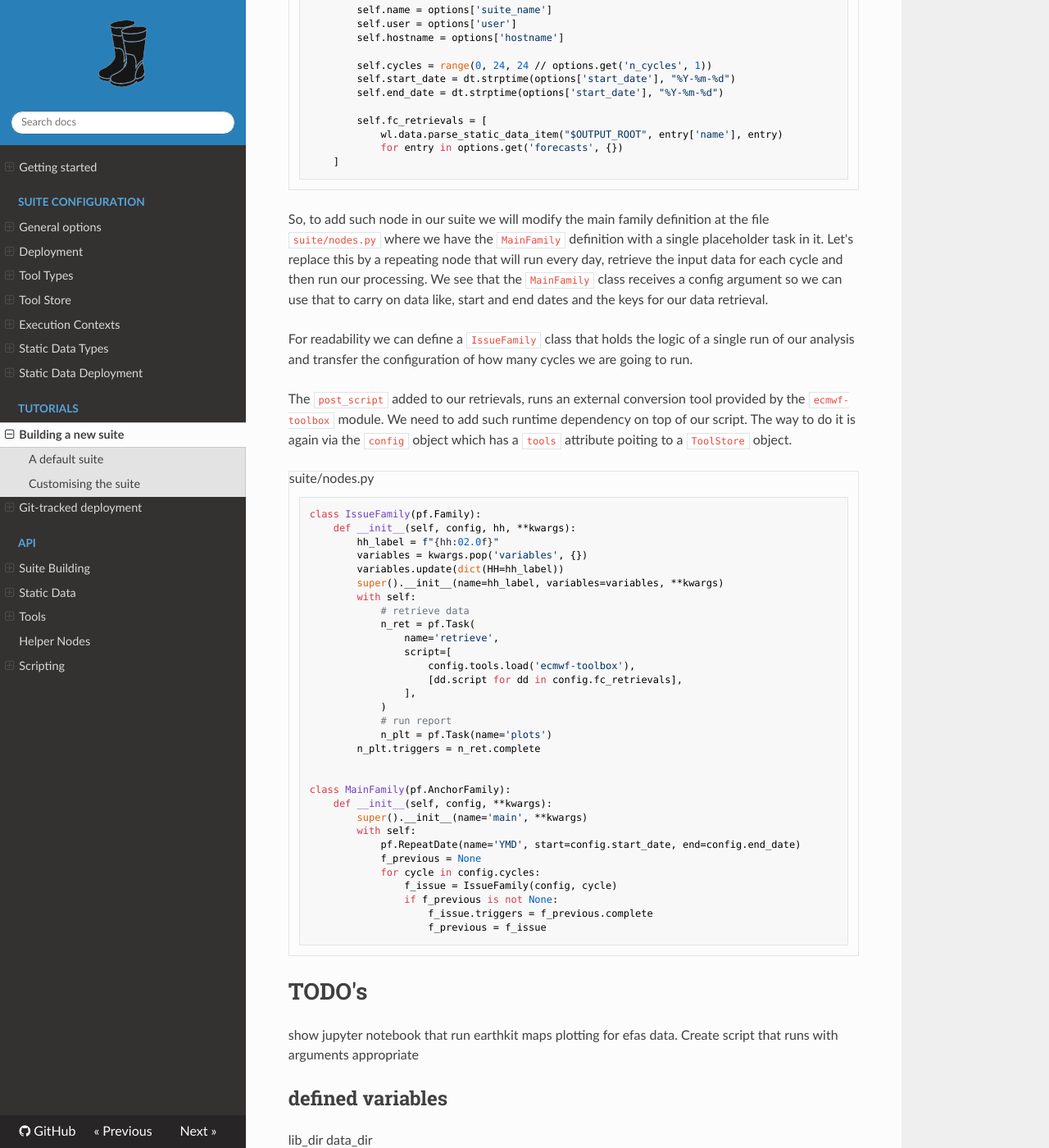
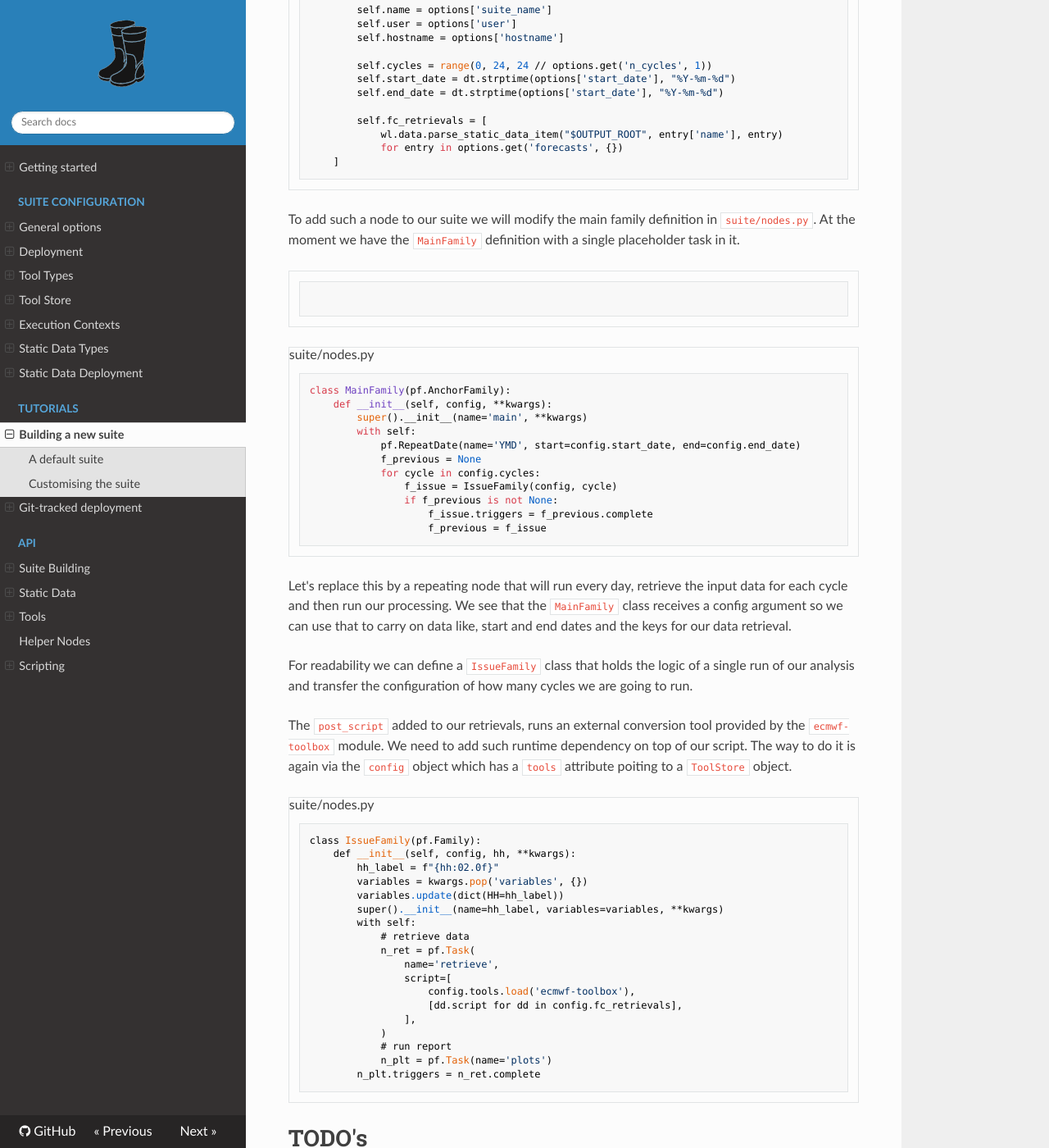
Before and after one commit to ecmwf/pyflow-wellies, an MkDocs documentation site: the page built from docs/quickstart_guide.md, in a window 1280 px wide and 1400 px high, scrolled down 7684 px. Shown: the whole window at 82% size. Built offline with MkDocs 1.6.1, drawn with Linux system fonts in a browser that asks for light colours; nearby versions of some CDN libraries; some of the changed lines change nothing that is shown.

Commit message:
Updating customising of family and task

````diff
--- a/docs/quickstart_guide.md
+++ b/docs/quickstart_guide.md
@@ -337,7 +337,8 @@ class Config:
         ...
 ```
 
-We can easily modify this class to allow us to pass in new configuration options. We want to pass the number of cycles, the start date and the end date. Let's update the class to take these values.
+We can easily modify this class to allow us to pass in new configuration options.
+We want to pass the number of cycles, the start date and the end date. Let's update the class to take these values.
 
 ```python title="suite/nodes.py"
 from datetime import datetime as dt
@@ -368,9 +369,29 @@ class Config:
     ]
 ```
 
-So, to add such node in our suite we will modify the main family definition at the
-file `suite/nodes.py` where we have the `MainFamily` definition with a single
-placeholder task in it. Let's replace this by a repeating node that will run
+To add such a node to our suite we will modify the main family definition in `suite/nodes.py`.
+At the moment we have the `MainFamily` definition with a single
+placeholder task in it.
+
+```
+
+```
+
+```python title="suite/nodes.py"
+class MainFamily(pf.AnchorFamily):
+    def __init__(self, config, **kwargs):
+        super().__init__(name='main', **kwargs)
+        with self:
+            pf.RepeatDate(name='YMD', start=config.start_date, end=config.end_date)
+            f_previous = None
+            for cycle in config.cycles:
+                f_issue = IssueFamily(config, cycle)
+                if f_previous is not None:
+                    f_issue.triggers = f_previous.complete
+                    f_previous = f_issue
+```
+
+Let's replace this by a repeating node that will run
 every day, retrieve the input data for each cycle and then run our processing. We see
 that the `MainFamily` class receives a config argument so we can use that to carry
 on data like, start and end dates and the keys for our data retrieval.
@@ -405,17 +426,7 @@ class IssueFamily(pf.Family):
         n_plt.triggers = n_ret.complete
 
 
-class MainFamily(pf.AnchorFamily):
-    def __init__(self, config, **kwargs):
-        super().__init__(name='main', **kwargs)
-        with self:
-            pf.RepeatDate(name='YMD', start=config.start_date, end=config.end_date)
-            f_previous = None
-            for cycle in config.cycles:
-                f_issue = IssueFamily(config, cycle)
-                if f_previous is not None:
-                    f_issue.triggers = f_previous.complete
-                    f_previous = f_issue
+
 ```
 
 
````
